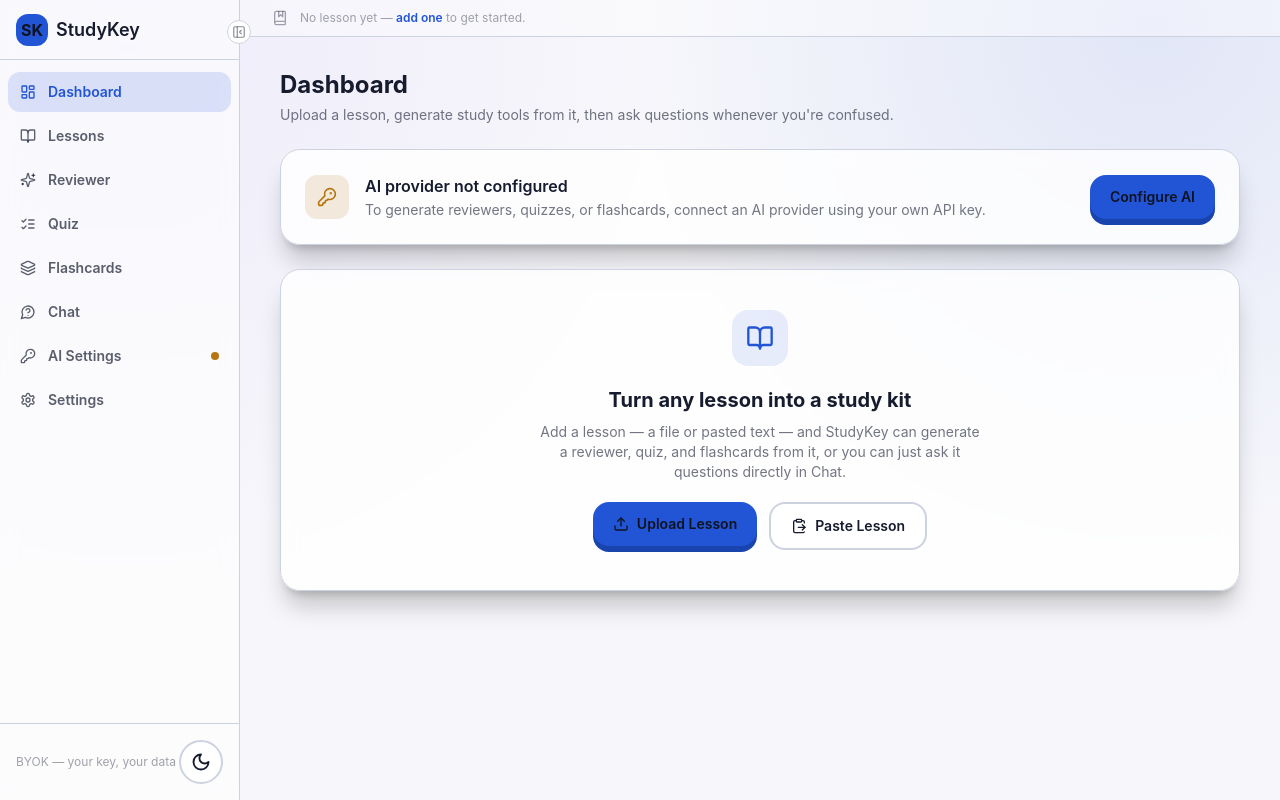
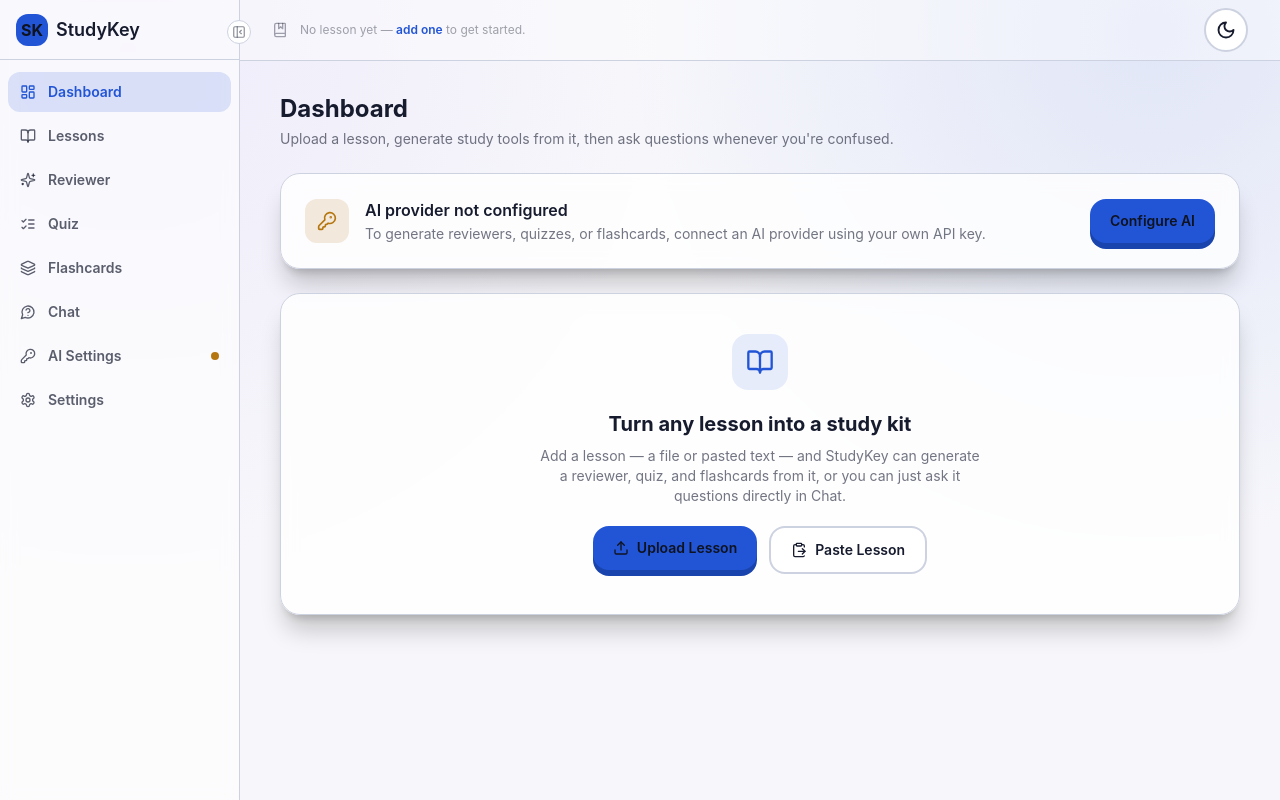
Before and after one commit to jdmrtne/studykey, a React (Vite) app: page / in a window 1280 px wide. Built offline with nearby package versions, Linux system fonts and the light colour scheme.

Commit message:
ui adjustment

```diff
--- a/src/components/layout/AppShell.tsx
+++ b/src/components/layout/AppShell.tsx
@@ -128,9 +128,10 @@
         </button>
         <div
           className={clsx(
-            "flex items-center border-b border-ink-3 h-[3.75rem] flex-shrink-0",
+            "flex items-center border-b border-ink-3 flex-shrink-0",
             collapsed ? "justify-center px-2" : "px-4"
           )}
+          style={{ height: "var(--topbar-h)" }}
         >
           <Link to="/" className={clsx("flex items-center gap-2 min-w-0", collapsed && "justify-center")}>
             <span className="w-8 h-8 rounded-xl bg-signal text-night flex items-center justify-center font-display font-bold flex-shrink-0">
@@ -173,21 +174,13 @@
             );
           })}
         </nav>
-        <div
-          className={clsx(
-            "flex py-4 border-t border-ink-3 items-center",
-            collapsed ? "flex-col gap-3 px-2" : "justify-between px-4"
-          )}
-        >
-          {!collapsed && <span className="text-xs text-paper/40">BYOK — your key, your data</span>}
-          <ThemeToggle />
-        </div>
       </aside>
 
       <div className="flex-1 min-w-0 flex flex-col">
-        {/* Active-lesson bar — visible on every page so it's always obvious what's currently being studied. */}
-        <div className="border-b border-ink-3 bg-ink-2/40 px-4 md:px-8 py-2.5">
-          <div className="flex items-center gap-2 md:gap-3 max-w-5xl mx-auto">
+        {/* Active-lesson bar — visible on every page so it's always obvious what's currently being studied.
+            On desktop its height matches the sidebar's logo row (--topbar-h) so the two align. */}
+        <div className="border-b border-ink-3 bg-ink-2/40 px-4 md:px-8 py-2.5 md:py-0 flex items-center flex-shrink-0">
+          <div className="flex items-center gap-2 md:gap-3 max-w-5xl mx-auto w-full md:h-[var(--topbar-h)]">
             <BookMarked className="w-4 h-4 text-paper/40 flex-shrink-0" />
             {lessons.length === 0 ? (
               <p className="text-xs text-paper/40 truncate">
@@ -203,11 +196,14 @@
                 <span className="text-xs font-semibold text-paper/90 truncate min-w-0">
                   {selectedLesson ? selectedLesson.title : "No lesson selected"}
                 </span>
-                <div className="ml-auto flex-shrink-0">
-                  <LessonPicker compact />
-                </div>
               </>
             )}
+            <div className="ml-auto flex items-center gap-2 md:gap-3 flex-shrink-0">
+              {lessons.length > 0 && <LessonPicker compact />}
+              <div className="hidden md:block">
+                <ThemeToggle />
+              </div>
+            </div>
           </div>
         </div>
 
--- a/src/index.css
+++ b/src/index.css
@@ -48,6 +48,9 @@
      and any page that needs to reserve space for them. */
   --mobile-header-h: 3.25rem;
   --mobile-nav-h: 4rem;
+
+  /* Shared height for the sidebar's logo row and the desktop lesson bar, so the two align exactly. */
+  --topbar-h: 3.75rem;
 }
 
 [data-theme="light"] {
```
